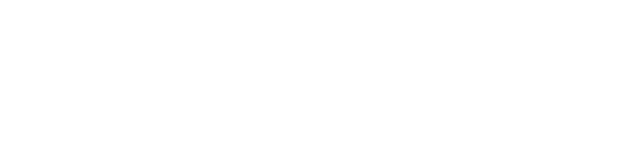
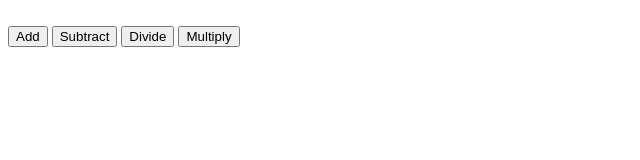
Before and after one commit to gichirigichuru/trial-calculator, a plain HTML site: page index.html in a window 1280 px wide. Shown: the whole page, without its empty margins (0-640 px from the left). Drawn offline with Linux system fonts and the light colour scheme.

Commit message:
add buttons

```diff
--- a/index.html
+++ b/index.html
@@ -11,6 +11,11 @@
     <span id="num1-el"></span>
     <span id="num2-el"></span>
     <br>
+    <button>Add</button>
+    <button>Subtract</button>
+    <button>Divide</button>
+    <button>Multiply</button>
+
 
    <script src="index.js"></script>
 </body>
```
